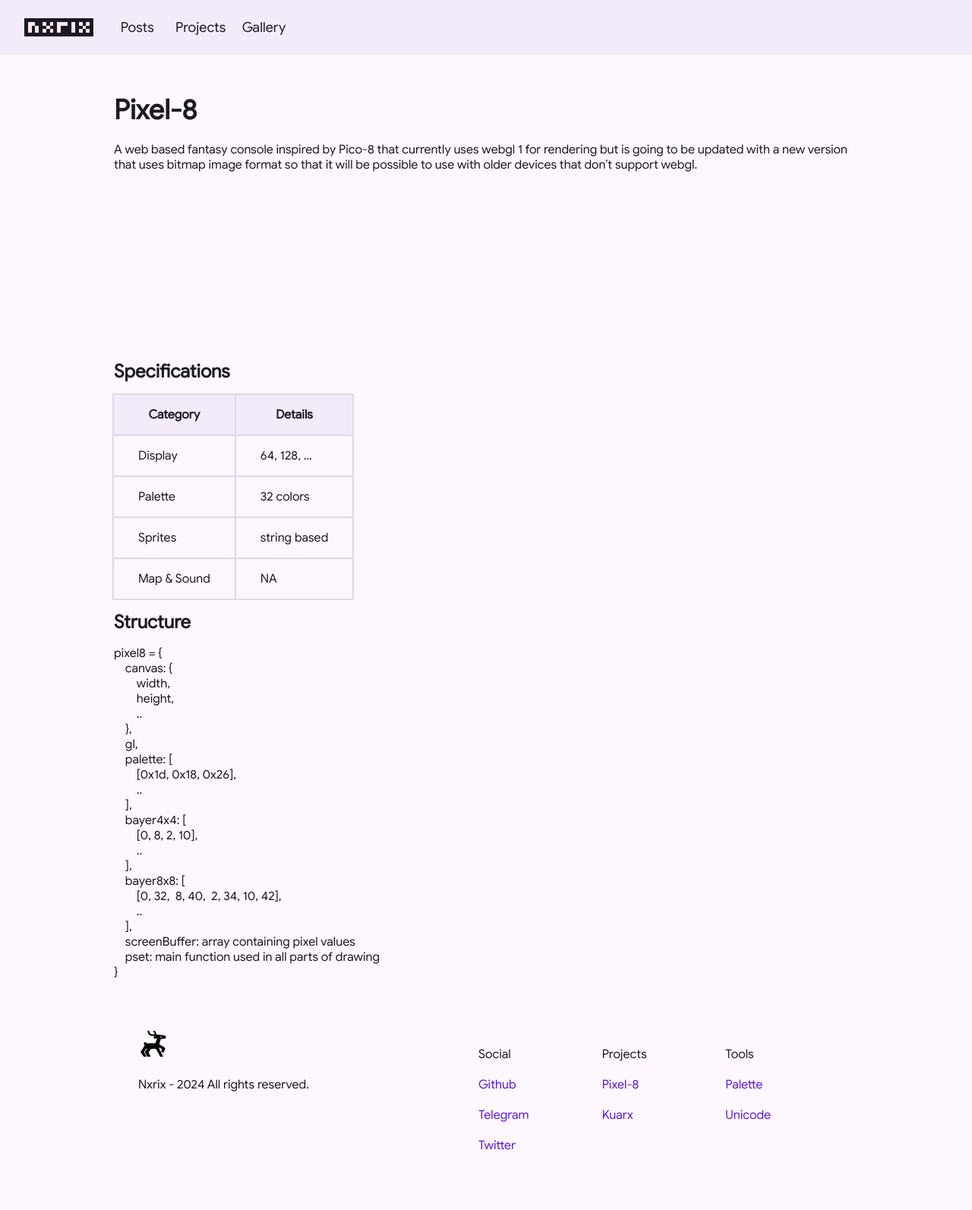
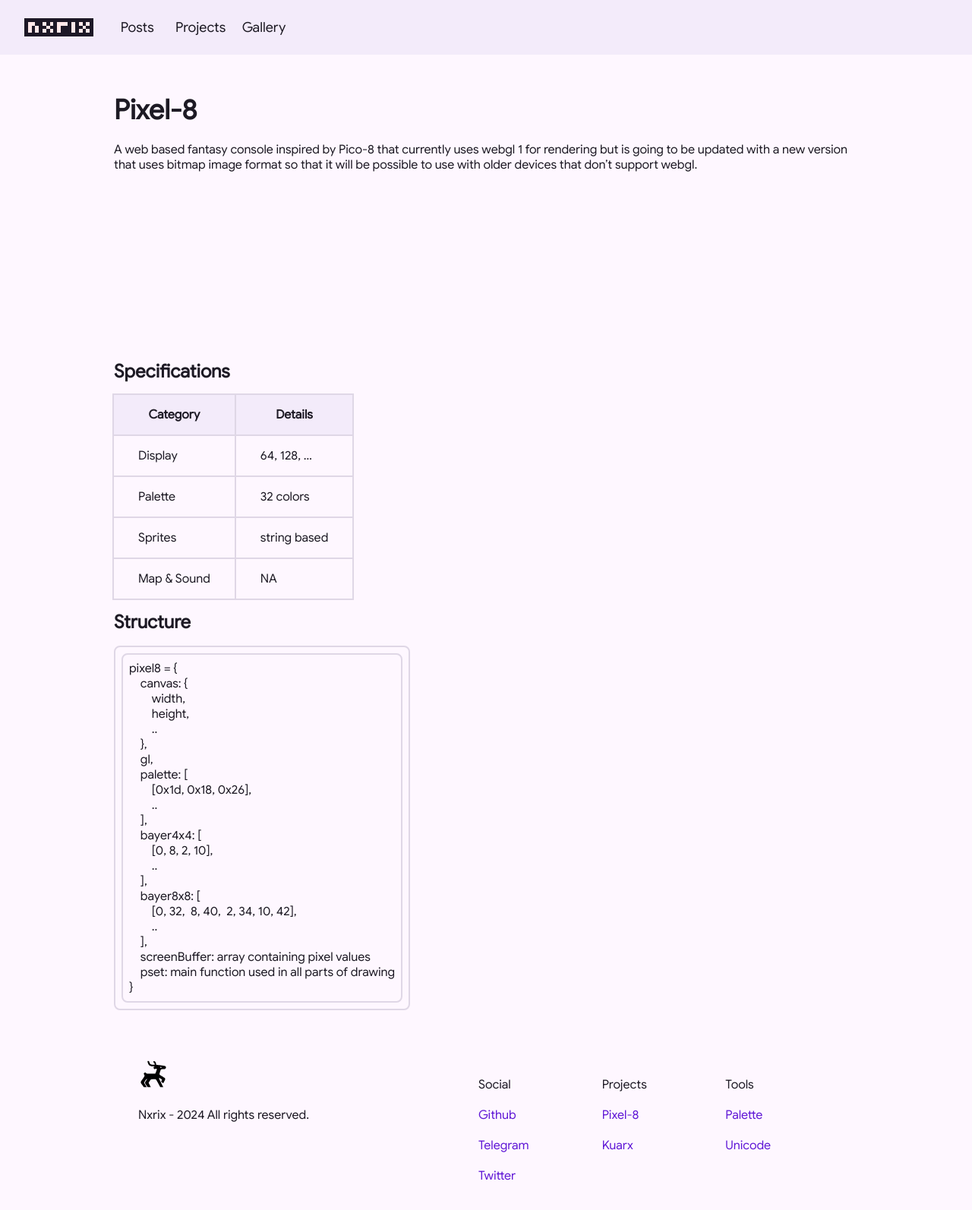
Before and after one commit to Nxrix/nxrix.github.io, a Jekyll site: the page built from _projects/pixel-8.md, in a window 1280 px wide. Shown: the top 1593 px of the page at 76% size. Built offline with Jekyll 4.4.1, drawn with Linux system fonts in a browser that asks for light colours.

Commit message:
Update style.css

```diff
--- a/assets/css/style.css
+++ b/assets/css/style.css
@@ -464,6 +464,13 @@
 .body .content .canvas.center {
   margin: 0 max(calc(50% - 150px),0px);
 }
+.body .content .highlight {
+  width: fit-content;
+  max-width: 100%;
+  border: 2px solid var(--md-sys-color-surface-dim);
+  padding: 8px;
+  border-radius: 8px;
+}
 
 .footer {
   padding: 64px 32px;
```
